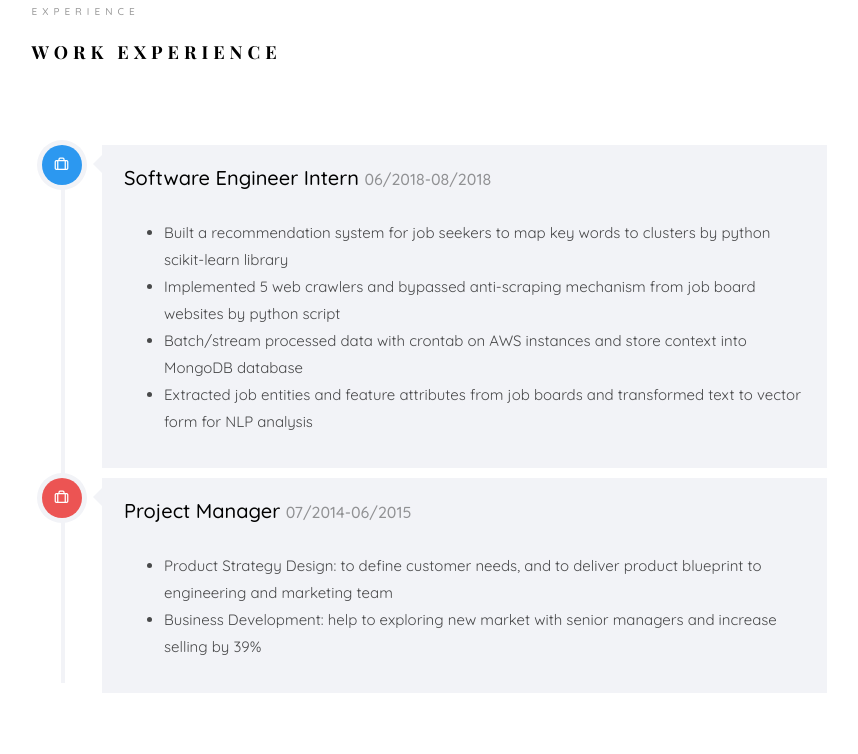
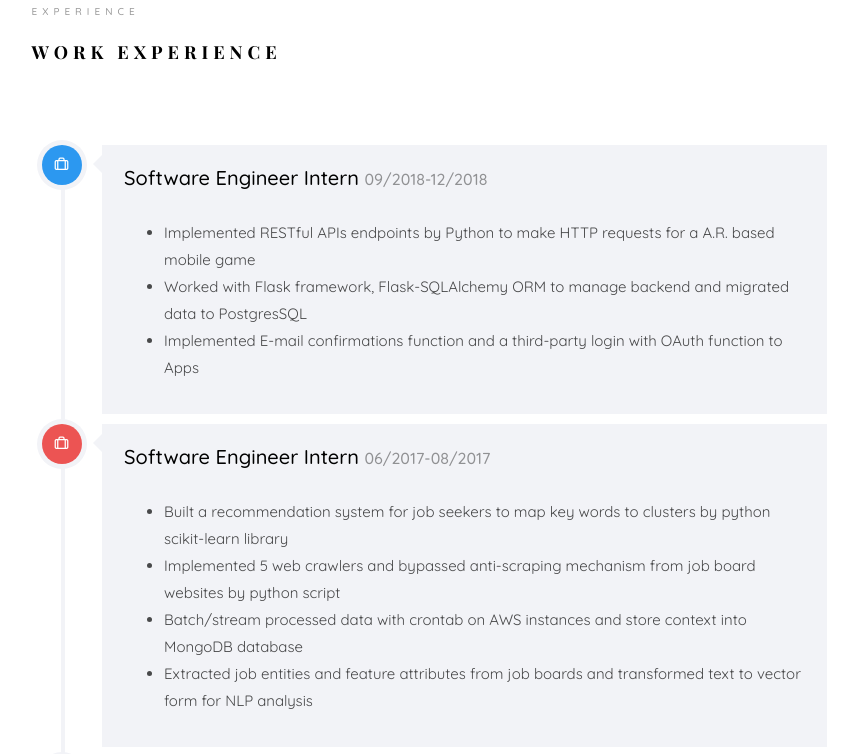
Before and after one commit to Netjimmy/netjimmy.github.io, a plain HTML site: page index.html in a window 1280 px wide. Shown: the part 3573-4327 px from the top of the page, without its empty margins (361-1219 px from the left). Drawn offline with nearby package versions, Linux system fonts and the light colour scheme; files whose address does not match are found by name; a web font is replaced by a local one.

Commit message:
update resuem n4

```diff
--- a/index.html
+++ b/index.html
@@ -117,7 +117,7 @@ Copyright &copy;<script>document.write(new Date().getFullYear());</script> All r
 					   					<div class="desc">
 						   					<h1>I am a <br>Software/Data <br>Engineer</h1>
 												<h2>100% Data Evangelist</h2>
-												<p><a href="./files/ChunYi_Yang_Resume_n4.pdf" class="btn btn-primary btn-learn">Download CV <i class="icon-download4"></i></a></p>
+												<p><a href="./files/ChunYi_Yang_Resume_n4.pdf" class="btn btn-primary btn-learn" target="_blank">Download CV <i class="icon-download4"></i></a></p>
 												<!--<p><a class="btn btn-primary btn-learn">View Portfolio <i class="icon-briefcase3"></i></a></p> -->
 											</div>
 					   				</div>
@@ -214,7 +214,7 @@ Copyright &copy;<script>document.write(new Date().getFullYear());</script> All r
 								</span>
 								<div class="desc">
 									<h3>Web</h3>
-									<p>Flask, ORM, REST, HTML, CSS, JavaScript</p>
+									<p>Node, React, Flask, REST, HTML, CSS, JavaScript</p>
 								</div>
 							</div>
 						</div>
@@ -247,7 +247,7 @@ Copyright &copy;<script>document.write(new Date().getFullYear());</script> All r
 								</span>
 								<div class="desc">
 									<h3>Miscellaneous</h3>
-									<p>AWS EC2, AWS DynamoDB, AWS S3, Docker</p>
+									<p>AWS EC2, AWS DynamoDB, AWS S3, Docker, Git</p>
 								</div>
 							</div>
 						</div>
@@ -429,15 +429,33 @@ Copyright &copy;<script>document.write(new Date().getFullYear());</script> All r
 					<div class="row">
 						<div class="col-md-12">
 				         <div class="timeline-centered">
+					<article class="timeline-entry animate-box" data-animate-effect="fadeInLeft">
+							<div class="timeline-entry-inner">
+
+								<div class="timeline-icon color-1">
+									<i class="icon-briefcase3"></i>
+								</div>
+
+								<div class="timeline-label">
+									<h2><a href="#">Software Engineer Intern</a> <span>09/2018-12/2018</span></h2>
+										<ul>
+										<li>Implemented RESTful APIs endpoints by Python to make HTTP requests for a A.R. based mobile game</li>
+										<li>Worked with Flask framework, Flask-SQLAlchemy ORM to manage backend and migrated data to PostgresSQL</li>
+										<li>Implemented E-mail confirmations function and a third-party login with OAuth function to Apps</li>
+									</ul>
+								</div>
+							</div>
+							</article>
+
 					         <article class="timeline-entry animate-box" data-animate-effect="fadeInLeft">
 					            <div class="timeline-entry-inner">
 
-					               <div class="timeline-icon color-1">
+					               <div class="timeline-icon color-2">
 					                  <i class="icon-briefcase3"></i>
 					               </div>
 
 					               <div class="timeline-label">
-					                  <h2><a href="#">Software Engineer Intern</a> <span>06/2018-08/2018</span></h2>
+					                  <h2><a href="#">Software Engineer Intern</a> <span>06/2017-08/2017</span></h2>
 					                  	<ul>
 											<li>Built a recommendation system for job seekers to map key words to clusters by python scikit-learn library</li>
 											<li>Implemented 5 web crawlers and bypassed anti-scraping mechanism from job board websites by python script</li>
@@ -451,7 +469,7 @@ Copyright &copy;<script>document.write(new Date().getFullYear());</script> All r
 
 					         <article class="timeline-entry animate-box" data-animate-effect="fadeInRight">
 					            <div class="timeline-entry-inner">
-					               <div class="timeline-icon color-2">
+					               <div class="timeline-icon color-3">
 					                  <i class="icon-briefcase3"></i>
 					               </div>
 					               <div class="timeline-label">
@@ -481,6 +499,7 @@ Copyright &copy;<script>document.write(new Date().getFullYear());</script> All r
 
 					</div>
 					<div class="row">
+						<!--
 						<div class="col-md-6 animate-box" data-animate-effect="fadeInLeft">
 							<a href="https://github.com/Netjimmy/REST_API_with_Flask_and_Python" target = "_blank">
 								<div class="project">
@@ -499,6 +518,7 @@ Copyright &copy;<script>document.write(new Date().getFullYear());</script> All r
 								</div>
 							</a>
 						</div>
+					-->
 						<div class="col-md-6 animate-box" data-animate-effect="fadeInRight">
 							<a href="https://github.com/Scalable-NYU/Aggregated-Feed-Audio-Player" target = "_blank">
 								<div class="project">
```
Also changed, not shown: 2 other files.
